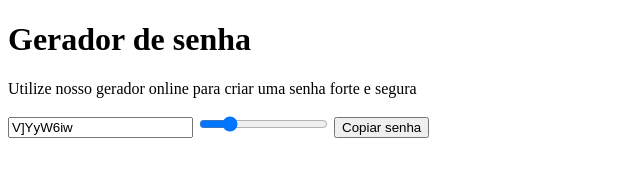
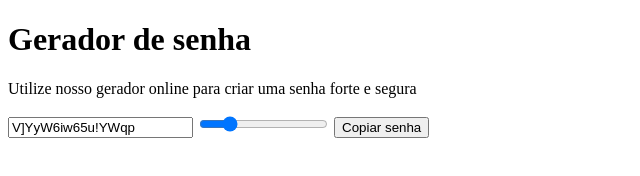
Before and after one commit to Eduardopasdf/Dev, a plain HTML site: page GeradorSenha/index.html in a window 1280 px wide. Both pictures are taken after a click on the button "Copiar senha". Shown: the full height of the page, 0-640 px from the left. Drawn offline with Linux system fonts and the light colour scheme.

Commit message:
LogicaGeradorSenha

```diff
--- a/GeradorSenha/index.html
+++ b/GeradorSenha/index.html
@@ -13,30 +13,45 @@
 
     <input
       type="range"
-      name="passeord-length"
+      name="password-length"
       id="password-length"
       value="16"
       min="4"
       max="64"
       />
 
-      <button>Copiar senha</button>
+      <button id ="copy" > Copiar senha </button>
 
       <script>
+        const inputEL = document.querySelector("#password")
+
+        let passwordLength = 16
+
         function generatePassword(){
             const chars = "abcdefghijklmnopqrstuvwxyzABCDEFGHIJKLMNOPQRSTUVWXYZ123456789!@#$()[]"
 
             let password = ""
 
-            for(let i = 0; i < 8; i ++){
+            for(let i = 0; i < passwordLength; i ++){
                 const randomNumber = Math.floor(Math.random() * chars.length)
                 password += chars.substring(randomNumber, randomNumber + 1)
             }
 
-            const inputEL = document.querySelector("#password")
             inputEL.value = password
-            console.log(password)
         }
+
+            function copy(){
+                navigator.clipboard.writeText(inputEL.value)
+            }
+
+            const passwordLengthEl = document.querySelector("#password-length")
+            passwordLengthEl.addEventListener("input", function(){
+                passwordLength = passwordLengthEl.value
+                generatePassword()
+            })
+
+            const copyButtonEl = document.querySelector("#copy")
+            copyButtonEl.addEventListener("click",copy)
 
             generatePassword()
       </script>
```
